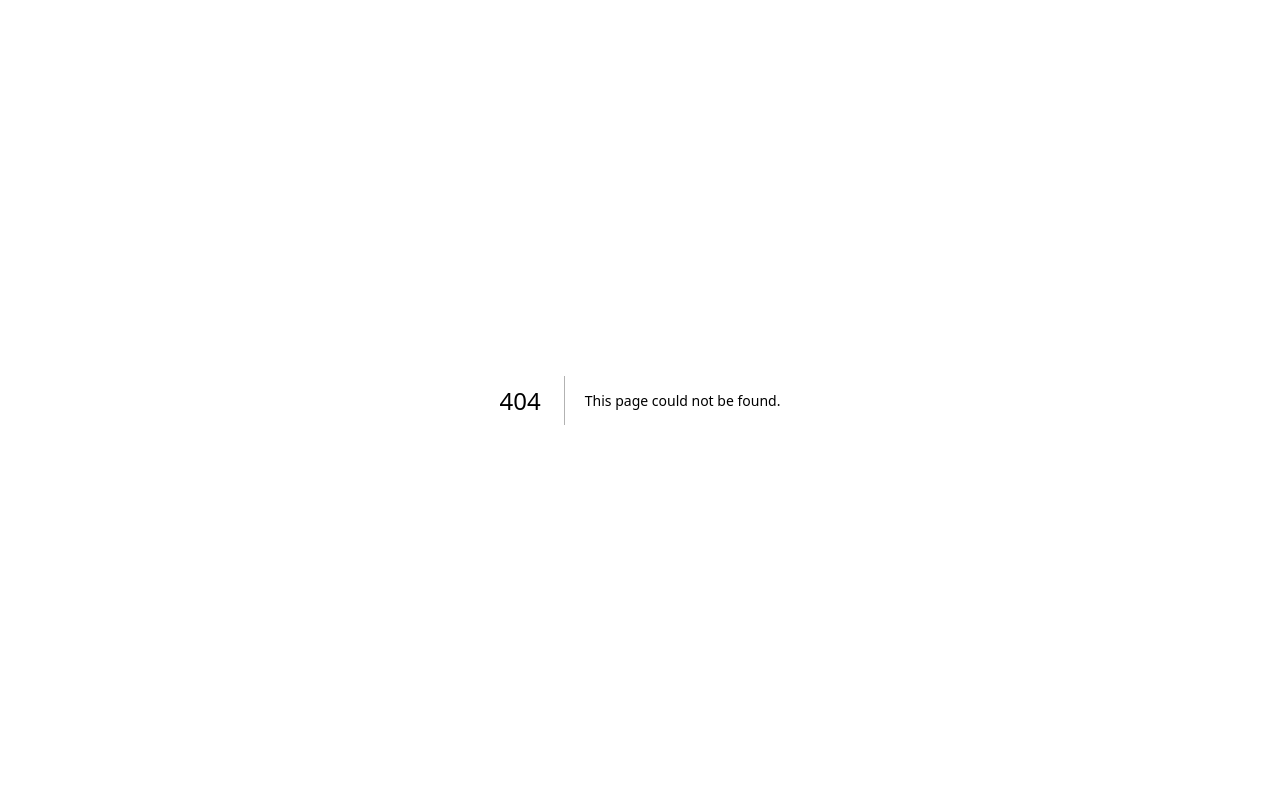
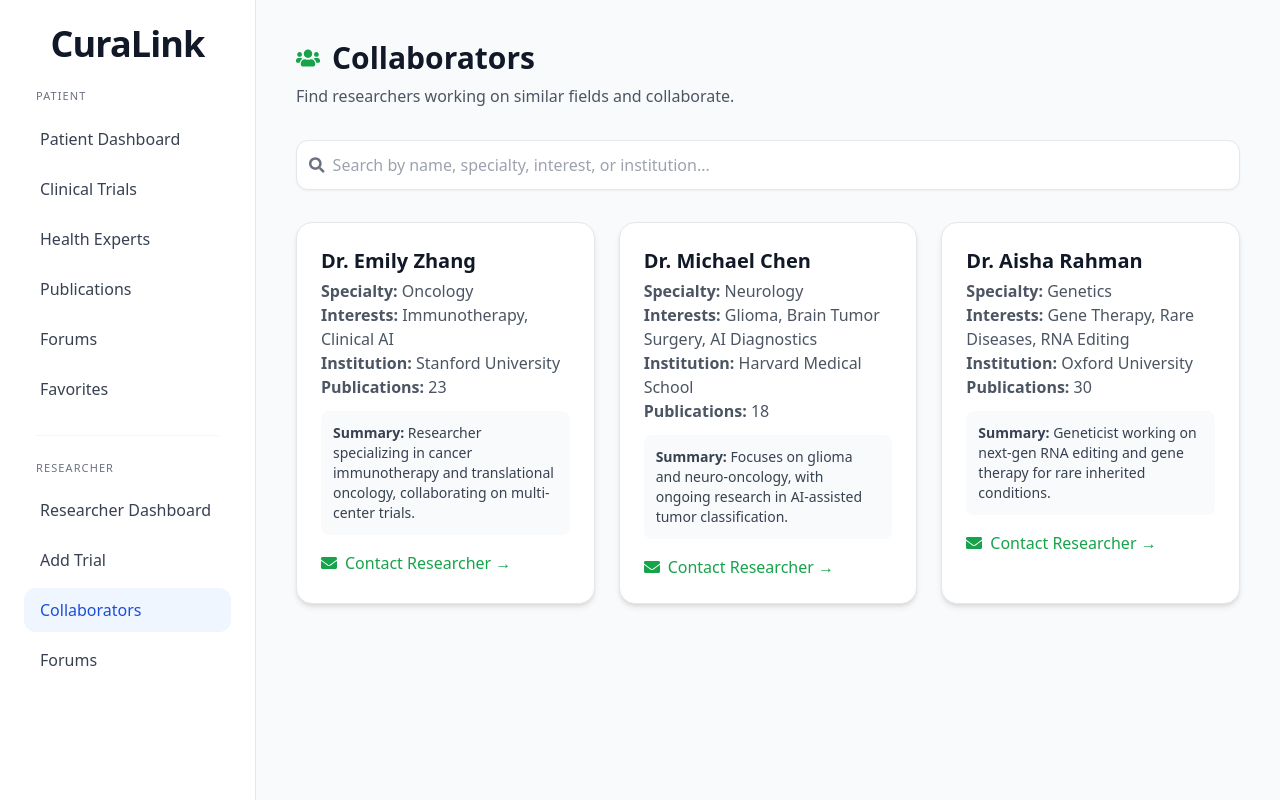
Before and after one commit to Khan4218/curalink-mvp, a Next.js app in the folder curalink-mvp/: page /researcher/collaborators in a window 1280 px wide. Before the commit this address had no page. Built offline with nearby package versions, Linux system fonts and the light colour scheme.

Commit message:
feat:implemented collaborators page

```diff
--- /dev/null
+++ b/curalink-mvp/app/data/collaborators.json
@@ -0,0 +1,32 @@
+[
+  {
+    "id": 1,
+    "name": "Dr. Emily Zhang",
+    "specialty": "Oncology",
+    "interests": "Immunotherapy, Clinical AI",
+    "institution": "Stanford University",
+    "publications": 23,
+    "email": "emily.zhang@stanford.edu",
+    "summary": "Researcher specializing in cancer immunotherapy and translational oncology, collaborating on multi-center trials."
+  },
+  {
+    "id": 2,
+    "name": "Dr. Michael Chen",
+    "specialty": "Neurology",
+    "interests": "Glioma, Brain Tumor Surgery, AI Diagnostics",
+    "institution": "Harvard Medical School",
+    "publications": 18,
+    "email": "michael.chen@harvard.edu",
+    "summary": "Focuses on glioma and neuro-oncology, with ongoing research in AI-assisted tumor classification."
+  },
+  {
+    "id": 3,
+    "name": "Dr. Aisha Rahman",
+    "specialty": "Genetics",
+    "interests": "Gene Therapy, Rare Diseases, RNA Editing",
+    "institution": "Oxford University",
+    "publications": 30,
+    "email": "aisha.rahman@ox.ac.uk",
+    "summary": "Geneticist working on next-gen RNA editing and gene therapy for rare inherited conditions."
+  }
+]
--- /dev/null
+++ b/curalink-mvp/app/researcher/collaborators/page.tsx
@@ -0,0 +1,85 @@
+"use client";
+
+import { useState } from "react";
+import collaboratorsData from "@/app/data/collaborators.json";
+import { FaUsers, FaSearch, FaEnvelope } from "react-icons/fa";
+
+export default function CollaboratorsPage() {
+  const [search, setSearch] = useState("");
+
+  const filtered = collaboratorsData.filter((c) =>
+    (c.name + c.specialty + c.interests + c.institution)
+      .toLowerCase()
+      .includes(search.toLowerCase())
+  );
+
+  return (
+    <div className="space-y-8">
+
+      {/* Header */}
+      <div>
+        <h1 className="text-3xl font-semibold text-gray-900 flex items-center gap-3">
+          <FaUsers className="text-green-600 text-2xl" />
+          Collaborators
+        </h1>
+        <p className="text-gray-600 mt-2">
+          Find researchers working on similar fields and collaborate.
+        </p>
+      </div>
+
+      {/* Search Bar */}
+      <div className="flex items-center bg-white p-3 rounded-xl border w-full shadow-sm">
+        <FaSearch className="text-gray-500 mr-2" />
+        <input
+          type="text"
+          placeholder="Search by name, specialty, interest, or institution..."
+          value={search}
+          onChange={(e) => setSearch(e.target.value)}
+          className="w-full outline-none text-gray-800"
+        />
+      </div>
+
+      {/* Collaborator Grid */}
+      <div className="grid grid-cols-1 md:grid-cols-2 xl:grid-cols-3 gap-6">
+        {filtered.map((col) => (
+          <div
+            key={col.id}
+            className="bg-white p-6 rounded-2xl shadow-md border hover:shadow-lg transition"
+          >
+            <h2 className="text-xl font-semibold text-gray-900">{col.name}</h2>
+
+            <p className="text-gray-600 mt-1">
+              <strong>Specialty:</strong> {col.specialty}
+            </p>
+
+            <p className="text-gray-600">
+              <strong>Interests:</strong> {col.interests}
+            </p>
+
+            <p className="text-gray-600">
+              <strong>Institution:</strong> {col.institution}
+            </p>
+
+            <p className="text-gray-600">
+              <strong>Publications:</strong> {col.publications}
+            </p>
+
+            {/* Summary */}
+            <p className="mt-3 text-gray-700 bg-gray-50 p-3 rounded-lg text-sm">
+              <strong>Summary:</strong> {col.summary}
+            </p>
+
+            {/* Email */}
+            <a
+              href={`mailto:${col.email}`}
+              className="text-green-600 mt-4 inline-block hover:underline font-medium flex items-center gap-2"
+            >
+              <FaEnvelope />
+              Contact Researcher →
+            </a>
+          </div>
+        ))}
+      </div>
+    </div>
+  );
+}
```
